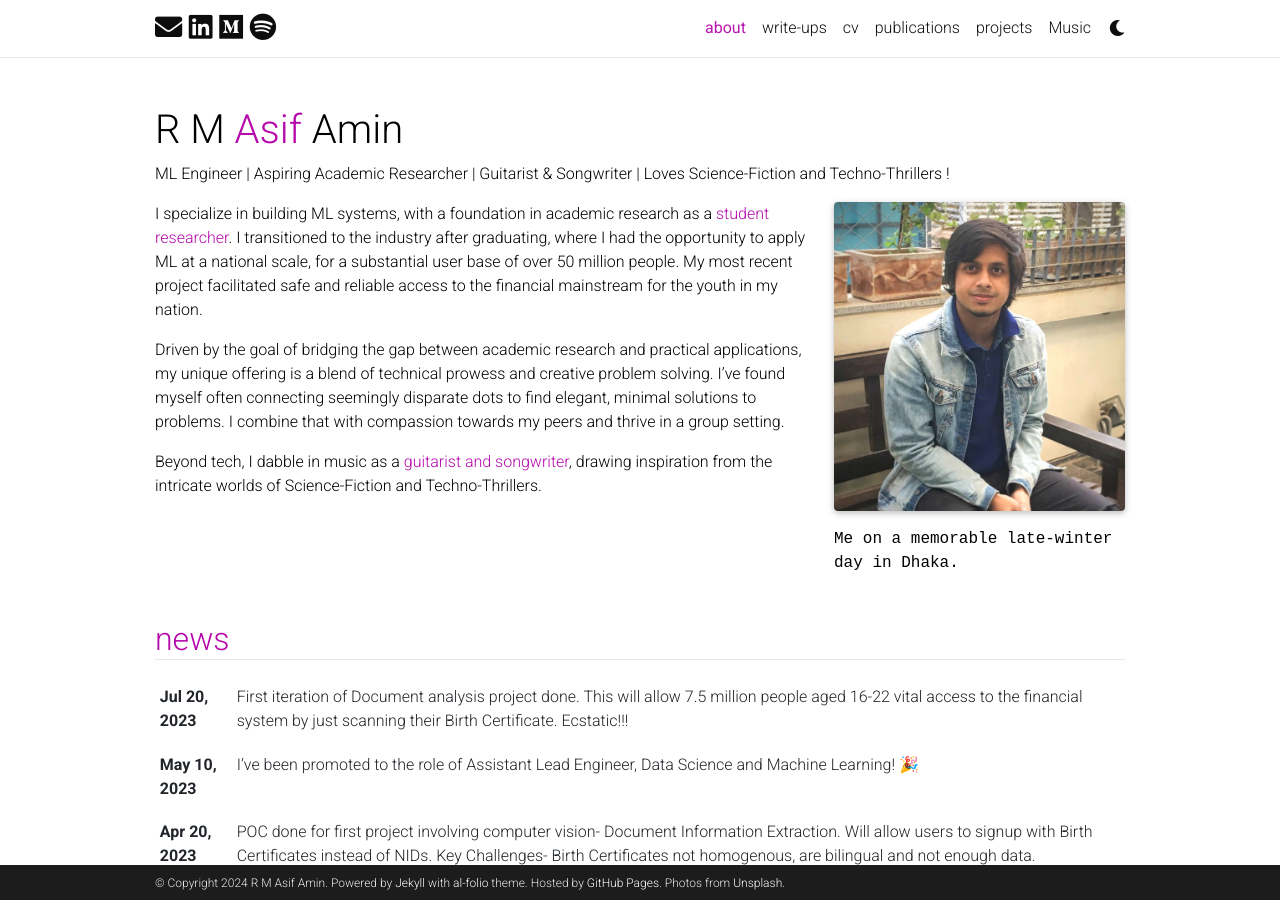
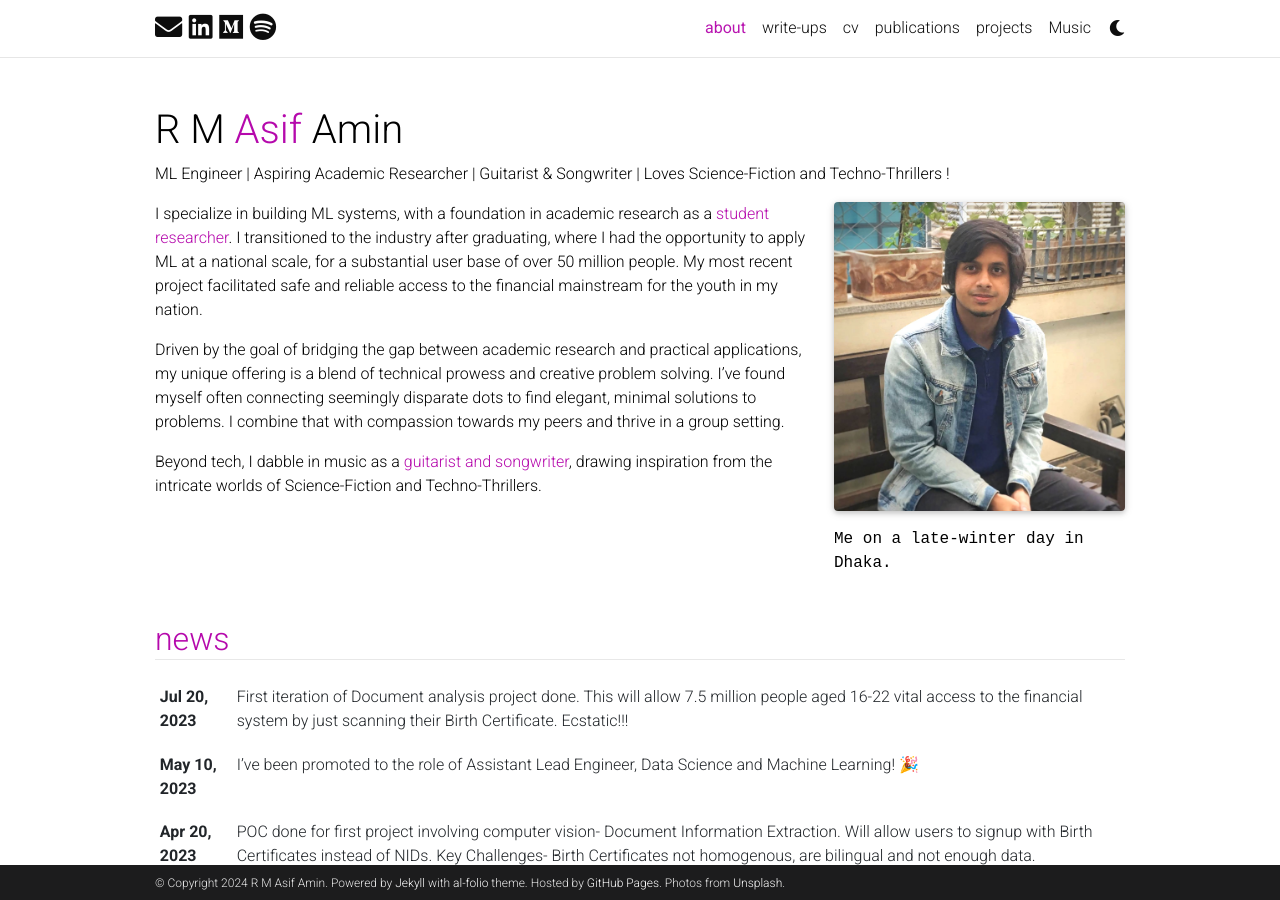
Before and after one commit to rm-asif-amin/rm-asif-amin.github.io, a Jekyll site: the page built from _pages/about.md, in a window 1280 px wide and 900 px high. Built offline with Jekyll 4.4.1, drawn with Linux system fonts in a browser that asks for light colours; full-size pictures stand in for the smaller copies a plugin makes; comment, search, counter and statistics services are not loaded; a style sheet for code colours, icons or effects is not loaded.

Commit message:
caption updated

```diff
--- a/_pages/about.md
+++ b/_pages/about.md
@@ -9,7 +9,7 @@ profile:
   image: prof_pic_asif.jpg
   image_circular: false # crops the image to make it circular
   address: >
-    <p>Me on a memorable late-winter day in Dhaka.</p>
+    <p>Me on a late-winter day in Dhaka.</p>
 
 
 news: true  # includes a list of news items
```
